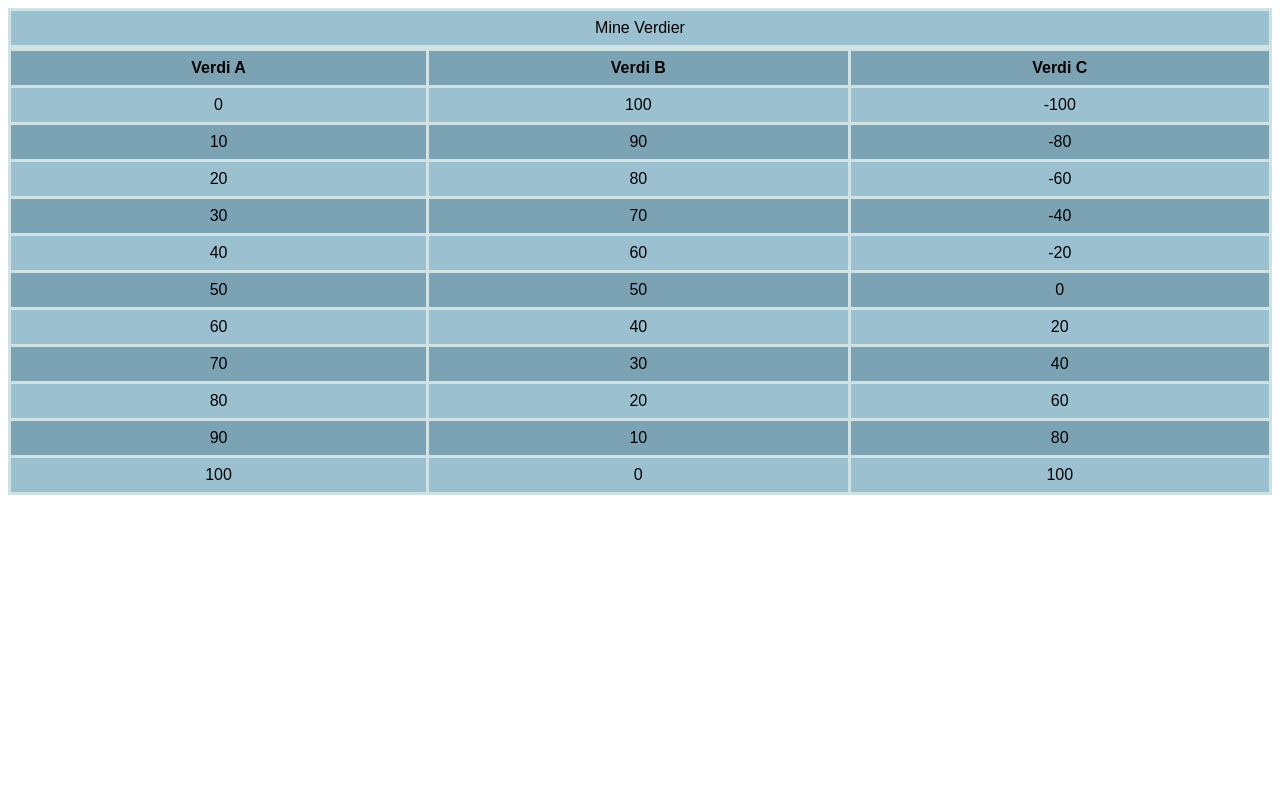
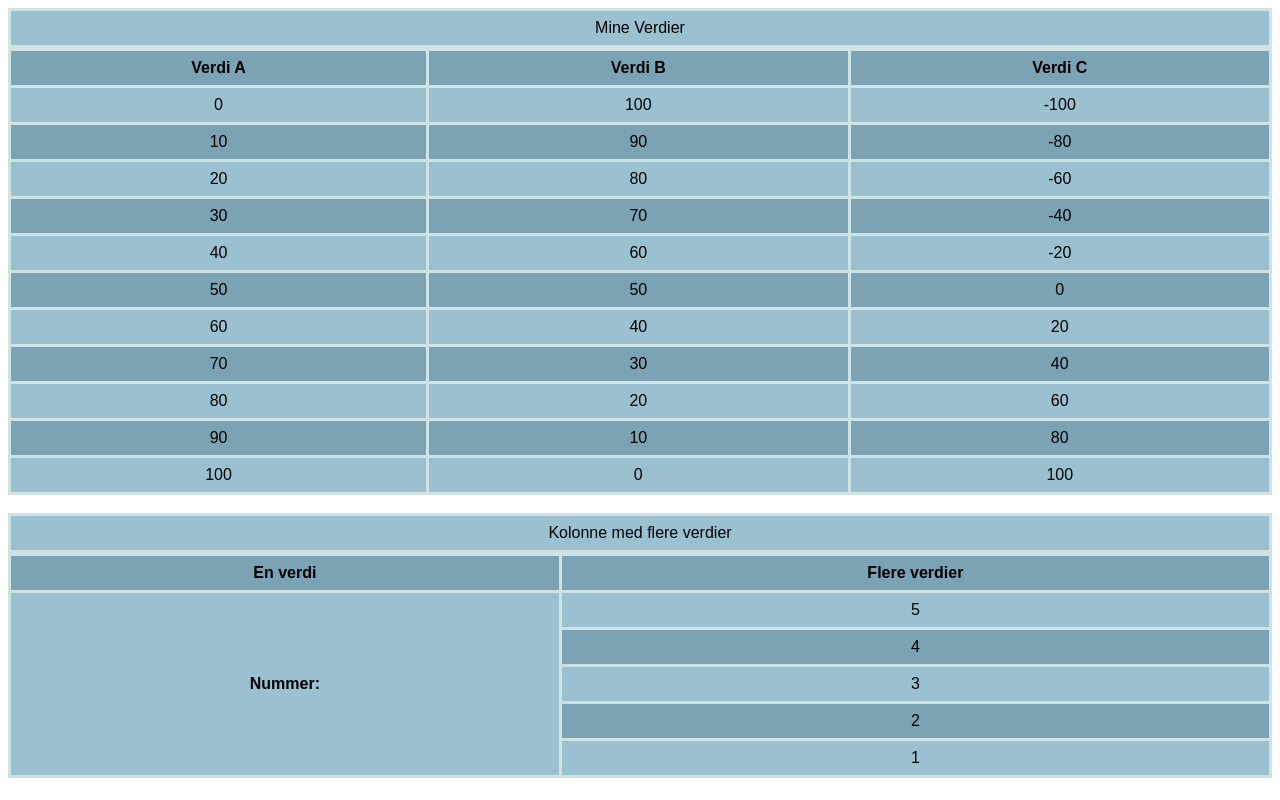
Before and after one commit to emilbratt/EDU, a PHP site: page /table_loo.php in a window 1280 px wide. Run offline with PHP 8.4, Linux system fonts and the light colour scheme.

Commit message:
adding table where one column has multiple values, also fixing minor html formating

```diff
--- a/IBE_103_Webutvikling/Practice/table_loo.php
+++ b/IBE_103_Webutvikling/Practice/table_loo.php
@@ -1,10 +1,4 @@
 <!DOCTYPE html>
-<html lang="en">
-<head>
-  <meta charset="utf-8">
-  <title>Table Example With While Loop</title>
-</head>
-
 <!--
 Taking another shot at tables.
 Dont know if focusing on neat html formating
@@ -16,9 +10,10 @@ I opted for a nice html source-code this time
 Guess I gotta see how I adapt as I move forward
 with this new language
 -->
-
-<html>
-<body>
+<html lang="en">
+<head>
+    <meta charset="utf-8">
+    <title>Table Example With While Loop</title>
 
     <!--CSS-->
     <style>
@@ -40,6 +35,12 @@ with this new language
           background-color: #7BA3B4;
         }
     </style>
+</head>
+
+
+
+<body>
+
 
 <!--PHP CREATE TABLE-->
 <?php
@@ -73,5 +74,35 @@ with this new language
 </table>";
 ?>
 
+<br>
+
+<?php
+    $iter = 5; // FOR TABLE WITH MULTIPLE ROWS, SET COUNT
+    echo"
+<table>
+    <caption>Kolonne med flere verdier</caption>
+    <tr>
+        <th>En verdi</th>
+        <th>Flere verdier</th>
+    </tr>
+    <tr>
+    <th rowspan=$iter>Nummer:</th>
+    <td>$iter</td>
+    ";
+    while ($iter > 1) {
+            $iter = ($iter -1);
+        echo "
+    <tr>
+    <td>".$iter."</td>
+    </tr>"; // VALUE THAT IS PRINTED
+
+    }
+    echo "
+</table>";
+?>
+
+
+
+
 </body>
 </html>
```
Lines whose indentation alone changed are shown as unchanged.
